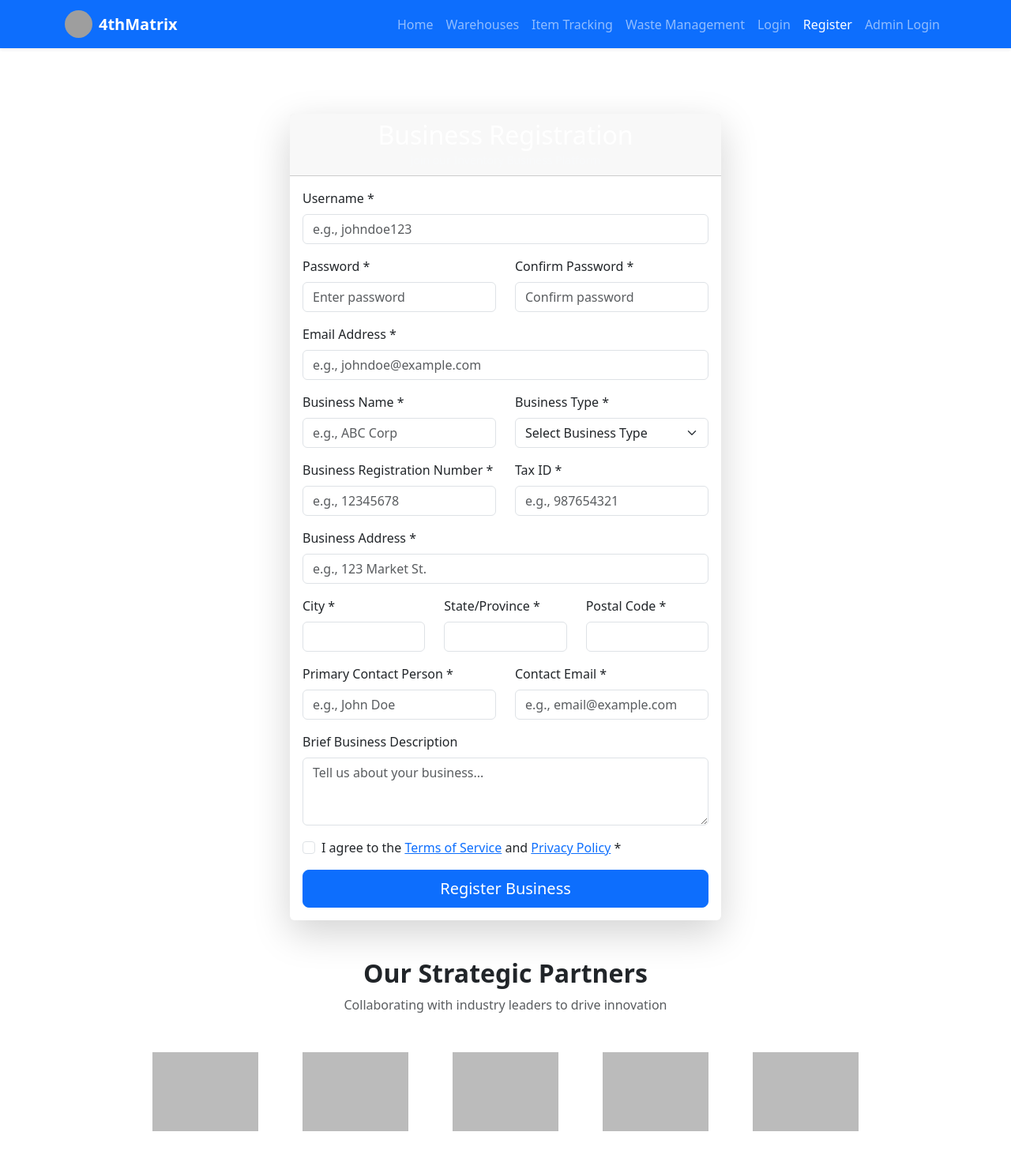
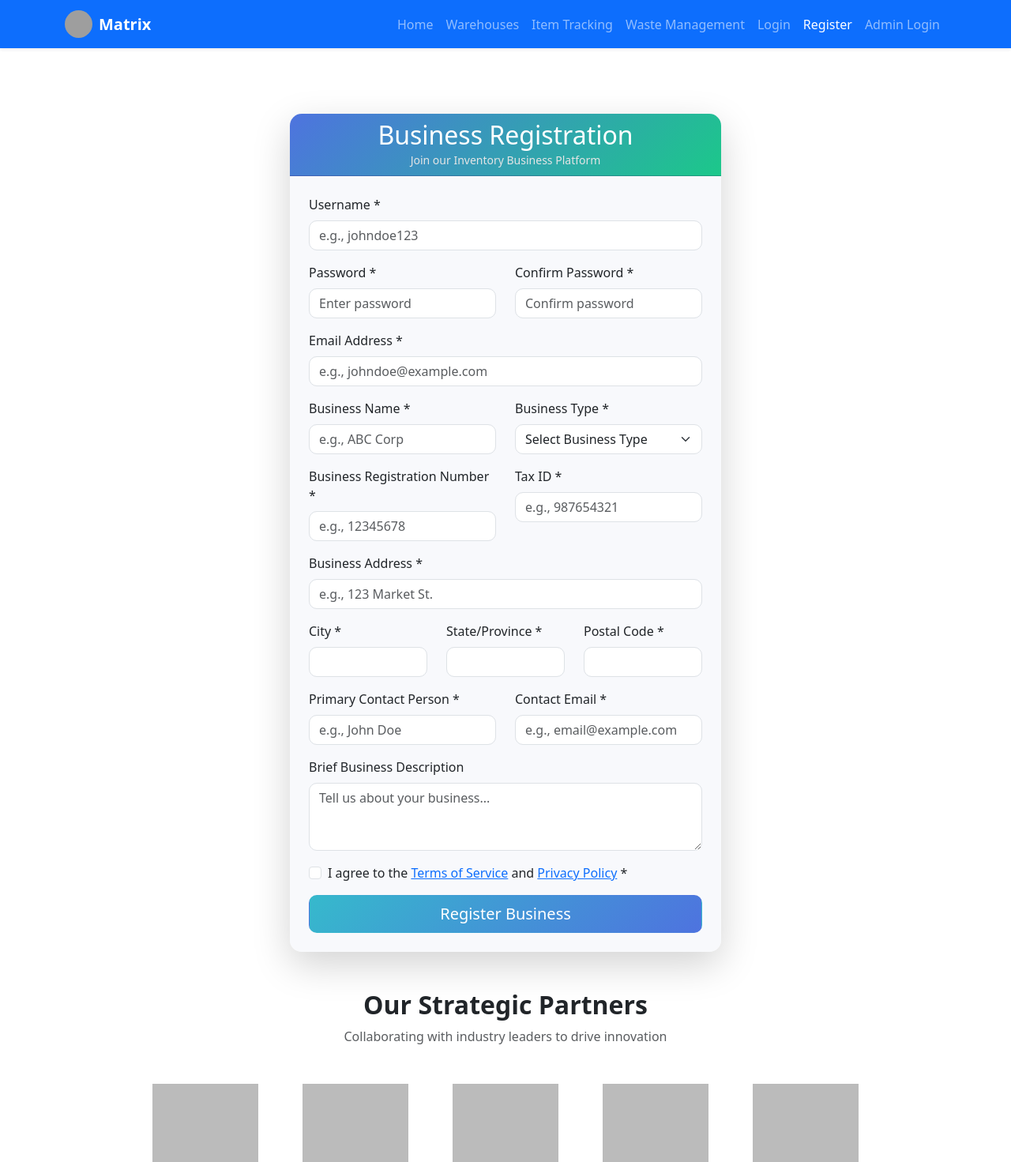
Before and after one commit to aadarshabhusal/0D, a Flask app: page /register in a window 1280 px wide. Shown: the top 1471 px of the page at 79% size. Run offline with Flask 3, Linux system fonts and the light colour scheme; grey boxes are pictures that could not be loaded.

Commit message:
before warehouse

```diff
--- a/templates/admin_dashboard.html
+++ b/templates/admin_dashboard.html
@@ -20,7 +20,7 @@
 
           <li class="nav-header">Inventory Management</li>
           <li class="nav-item">
-            <a class="nav-link" href="{{ url_for('inventory') }}">
+            <a class="nav-link" href="{{ url_for('admin_inventory') }}">
               <i class="fas fa-warehouse"></i> Warehouse Inventory
             </a>
           </li>
--- a/templates/admin_edit_inventory.html
+++ b/templates/admin_edit_inventory.html
@@ -41,3 +41,5 @@
             <div class="row">
               <div class="col-md-6 mb-3">
                 {{ form.category.label(class="form-label") }}
+
+                {% endblock  %}
--- a/templates/layout.html
+++ b/templates/layout.html
@@ -23,7 +23,7 @@
   <meta name="twitter:image" content="{{ url_for('static', filename='logo.png') }}">
   <meta name="twitter:card" content="summary_large_image">
 
-  <title>{% block title %}{{ title }} - Inventory Business Platform{% endblock title %}</title>
+  <title>{% block title %}{{ title }} - Matrix {% endblock title %}</title>
 
   <!-- External CSS and Bootstrap -->
   <link rel="stylesheet" href="{{ url_for('static', filename='style.css') }}">
@@ -41,7 +41,7 @@
   <div class="container">
     <a class="navbar-brand d-flex align-items-center" href="{{ url_for('home') }}">
       <img src="{{ url_for('static', filename='logo.png') }}" width="35" height="35" class="me-2 rounded-circle" alt="Logo">
-      <strong>4thMatrix</strong>
+      <strong>Matrix</strong>
     </a>
 
     <button class="navbar-toggler" type="button" data-bs-toggle="collapse" data-bs-target="#navbarNav" aria-controls="navbarNav" aria-expanded="false" aria-label="Toggle navigation">
--- a/templates/login.html
+++ b/templates/login.html
@@ -1,6 +1,5 @@
 {% extends 'layout.html' %}
 
-{% block title %}Login - Inventory Business Platform{% endblock %}
 
 {% block body %}
 <div class="container">
--- a/templates/register.html
+++ b/templates/register.html
@@ -4,42 +4,42 @@
 <div class="container mt-5 pt-4">
     <div class="row justify-content-center">
         <div class="col-md-8 col-lg-6">
-            <div class="card shadow-lg border-0">
-                <div class="card-header bg-gradient-primary text-white text-center">
+            <div class="card shadow-lg border-0" style="border-radius: 15px; overflow: hidden;">
+                <div class="card-header text-white text-center" style="background: linear-gradient(135deg, #4e73df, #1cc88a);">
                     <h2 class="mb-0" style="color: #ffffff;">Business Registration</h2>
-                    <small class="text-light" style="color: #e5e5e5;">Join our Inventory Business Platform</small>
+                    <small style="color: #e5e5e5;">Join our Inventory Business Platform</small>
                 </div>
-                <div class="card-body">
+                <div class="card-body p-4" style="background-color: #f8f9fc;">
                     <form id="businessRegistrationForm" method="POST" action="{{ url_for('register') }}">
                         <!-- User Information -->
                         <div class="mb-3">
                             <label for="username" class="form-label">Username *</label>
-                            <input type="text" class="form-control" id="username" name="username" placeholder="e.g., johndoe123" required>
+                            <input type="text" class="form-control" id="username" name="username" placeholder="e.g., johndoe123" required style="border-radius: 10px;">
                         </div>
                         <div class="row">
                             <div class="col-md-6 mb-3">
                                 <label for="password" class="form-label">Password *</label>
-                                <input type="password" class="form-control" id="password" name="password" placeholder="Enter password" required>
+                                <input type="password" class="form-control" id="password" name="password" placeholder="Enter password" required style="border-radius: 10px;">
                             </div>
                             <div class="col-md-6 mb-3">
                                 <label for="confirmPassword" class="form-label">Confirm Password *</label>
-                                <input type="password" class="form-control" id="confirmPassword" name="confirm_password" placeholder="Confirm password" required>
+                                <input type="password" class="form-control" id="confirmPassword" name="confirm_password" placeholder="Confirm password" required style="border-radius: 10px;">
                             </div>
                         </div>
                         <div class="mb-3">
                             <label for="contactEmail" class="form-label">Email Address *</label>
-                            <input type="email" class="form-control" id="contactEmail" name="contact_email" placeholder="e.g., johndoe@example.com" required>
+                            <input type="email" class="form-control" id="contactEmail" name="contact_email" placeholder="e.g., johndoe@example.com" required style="border-radius: 10px;">
                         </div>
 
                         <!-- Business Details -->
                         <div class="row">
                             <div class="col-md-6 mb-3">
                                 <label for="businessName" class="form-label">Business Name *</label>
-                                <input type="text" class="form-control" id="businessName" name="business_name" placeholder="e.g., ABC Corp" required>
+                                <input type="text" class="form-control" id="businessName" name="business_name" placeholder="e.g., ABC Corp" required style="border-radius: 10px;">
                             </div>
                             <div class="col-md-6 mb-3">
                                 <label for="businessType" class="form-label">Business Type *</label>
-                                <select class="form-select" id="businessType" name="business_type" required>
+                                <select class="form-select" id="businessType" name="business_type" required style="border-radius: 10px;">
                                     <option value="">Select Business Type</option>
                                     <option value="manufacturing">Manufacturing</option>
                                     <option value="retail">Retail</option>
@@ -54,31 +54,31 @@
                         <div class="row">
                             <div class="col-md-6 mb-3">
                                 <label for="registrationNumber" class="form-label">Business Registration Number *</label>
-                                <input type="text" class="form-control" id="registrationNumber" name="registration_number" placeholder="e.g., 12345678" required>
+                                <input type="text" class="form-control" id="registrationNumber" name="registration_number" placeholder="e.g., 12345678" required style="border-radius: 10px;">
                             </div>
                             <div class="col-md-6 mb-3">
                                 <label for="taxId" class="form-label">Tax ID *</label>
-                                <input type="text" class="form-control" id="taxId" name="tax_id" placeholder="e.g., 987654321" required>
+                                <input type="text" class="form-control" id="taxId" name="tax_id" placeholder="e.g., 987654321" required style="border-radius: 10px;">
                             </div>
                         </div>
 
                         <!-- Address Details -->
                         <div class="mb-3">
                             <label for="businessAddress" class="form-label">Business Address *</label>
-                            <input type="text" class="form-control" id="businessAddress" name="business_address" placeholder="e.g., 123 Market St." required>
+                            <input type="text" class="form-control" id="businessAddress" name="business_address" placeholder="e.g., 123 Market St." required style="border-radius: 10px;">
                         </div>
                         <div class="row">
                             <div class="col-md-4 mb-3">
                                 <label for="city" class="form-label">City *</label>
-                                <input type="text" class="form-control" id="city" name="city" required>
+                                <input type="text" class="form-control" id="city" name="city" required style="border-radius: 10px;">
                             </div>
                             <div class="col-md-4 mb-3">
                                 <label for="state" class="form-label">State/Province *</label>
-                                <input type="text" class="form-control" id="state" name="state" required>
+                                <input type="text" class="form-control" id="state" name="state" required style="border-radius: 10px;">
                             </div>
                             <div class="col-md-4 mb-3">
                                 <label for="postalCode" class="form-label">Postal Code *</label>
-                                <input type="text" class="form-control" id="postalCode" name="postal_code" required>
+                                <input type="text" class="form-control" id="postalCode" name="postal_code" required style="border-radius: 10px;">
                             </div>
                         </div>
 
@@ -86,29 +86,29 @@
                         <div class="row">
                             <div class="col-md-6 mb-3">
                                 <label for="contactPerson" class="form-label">Primary Contact Person *</label>
-                                <input type="text" class="form-control" id="contactPerson" name="contact_person" placeholder="e.g., John Doe" required>
+                                <input type="text" class="form-control" id="contactPerson" name="contact_person" placeholder="e.g., John Doe" required style="border-radius: 10px;">
                             </div>
                             <div class="col-md-6 mb-3">
                                 <label for="contactEmail" class="form-label">Contact Email *</label>
-                                <input type="email" class="form-control" id="contactEmail" name="contact_email" placeholder="e.g., email@example.com" required>
+                                <input type="email" class="form-control" id="contactEmail" name="contact_email" placeholder="e.g., email@example.com" required style="border-radius: 10px;">
                             </div>
                         </div>
 
                         <!-- Business Description -->
                         <div class="mb-3">
                             <label for="businessDescription" class="form-label">Brief Business Description</label>
-                            <textarea class="form-control" id="businessDescription" name="business_description" rows="3" placeholder="Tell us about your business..."></textarea>
+                            <textarea class="form-control" id="businessDescription" name="business_description" rows="3" placeholder="Tell us about your business..." style="border-radius: 10px;"></textarea>
                         </div>
 
                         <!-- Terms -->
                         <div class="mb-3 form-check">
                             <input type="checkbox" class="form-check-input" id="termsCheck" name="termsCheck" required>
-                            <label class="form-check-label" for="termsCheck">I agree to the <a href="#">Terms of Service</a> and <a href="#">Privacy Policy</a> *</label>
+                            <label class="form-check-label" for="termsCheck">I agree to the <a href="#" style="text-decoration: underline;">Terms of Service</a> and <a href="#" style="text-decoration: underline;">Privacy Policy</a> *</label>
                         </div>
 
                         <!-- Submit Button -->
                         <div class="d-grid">
-                            <button type="submit" class="btn btn-primary btn-lg">Register Business</button>
+                            <button type="submit" class="btn btn-lg text-white" style="background: linear-gradient(135deg, #36b9cc, #4e73df); border-radius: 10px;">Register Business</button>
                         </div>
                     </form>
 
```
Also changed, not shown: static/style.css (line endings or trailing spaces).
